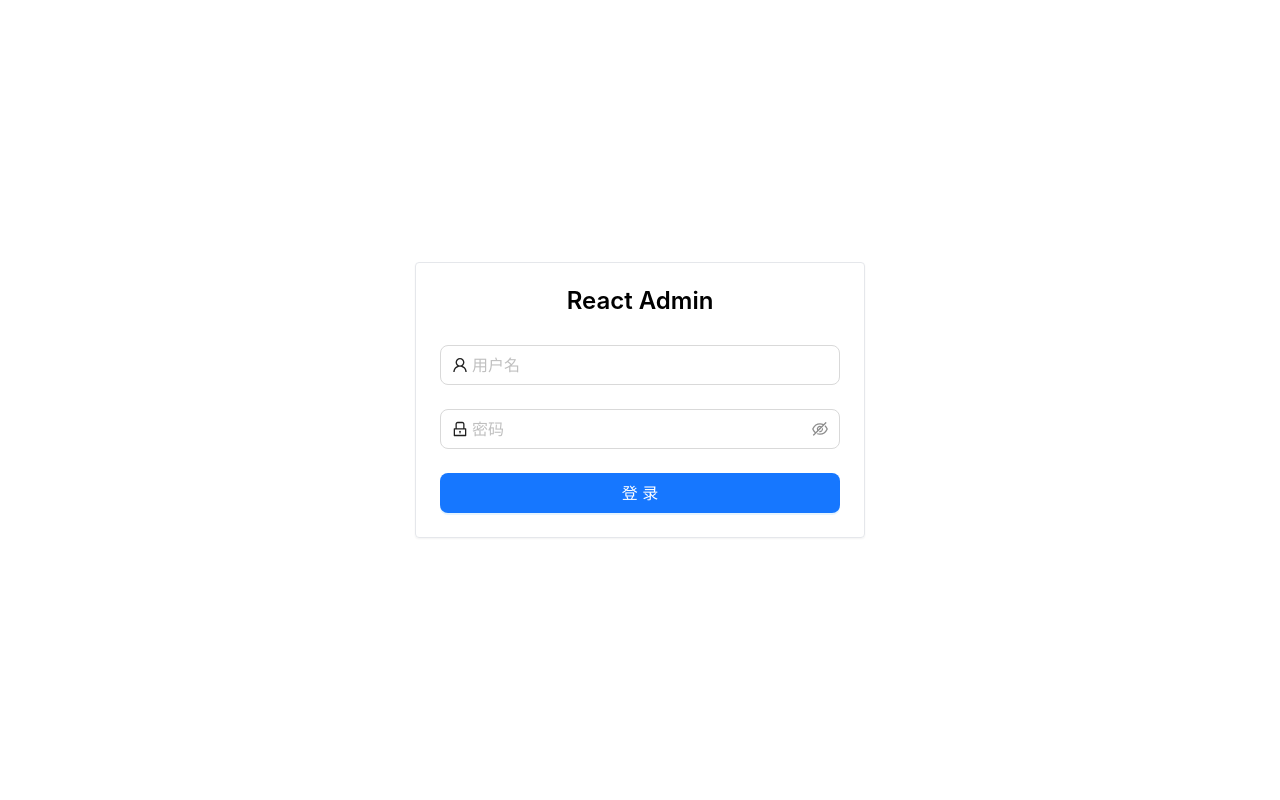
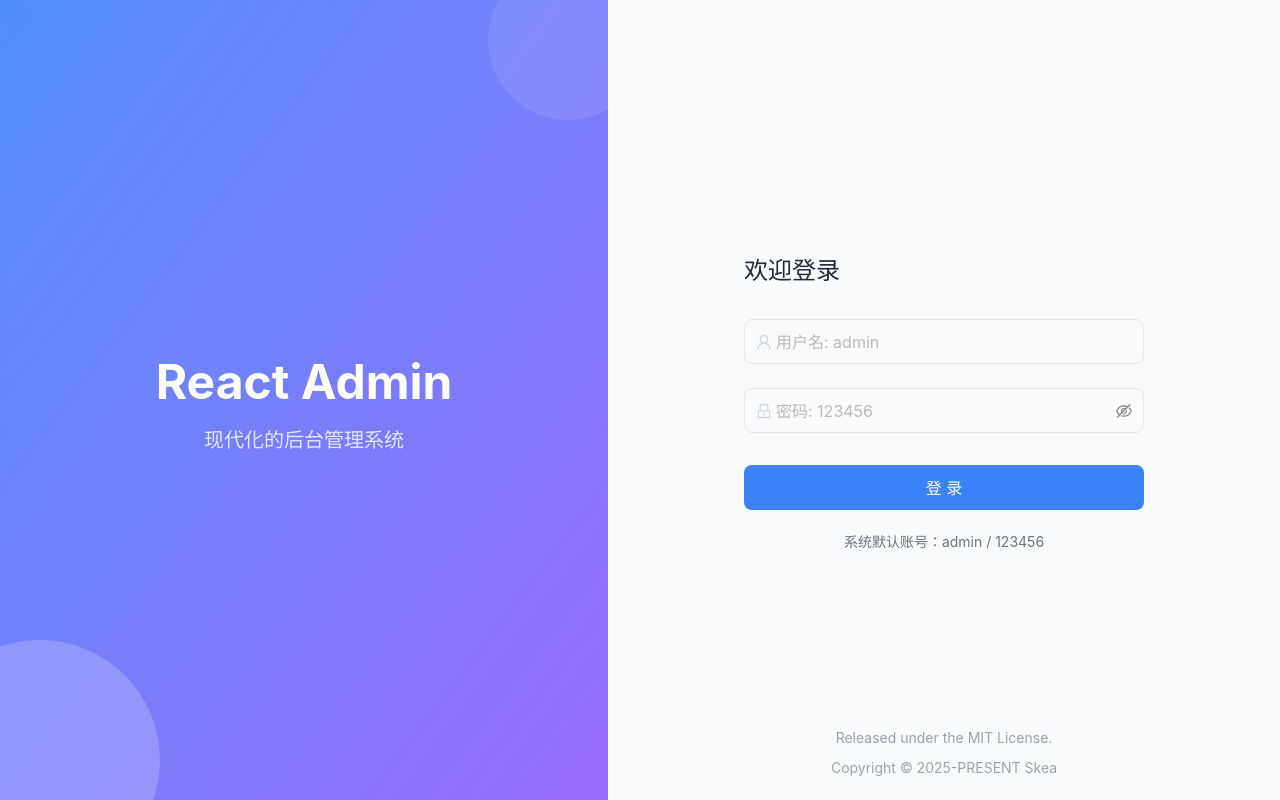
Before and after one commit to mianmalife/react-admin, a React (Vite) app: page /login in a window 1280 px wide. Built offline with nearby package versions, Linux system fonts and the light colour scheme.

Commit message:
style: 登录页UI优化(简介大气)

```diff
--- a/src/views/login/index.tsx
+++ b/src/views/login/index.tsx
@@ -11,6 +11,7 @@ interface FormParams {
   username: string,
   password: string
 }
+
 export default function LoginPage() {
   const [error, setError] = useState('')
   const [loginIn, setLoginIn] = useState(false)
@@ -47,35 +48,93 @@ export default function LoginPage() {
     }
   };
   return (
-    <div className='flex justify-center items-center h-100%'>
-      <div className='flex flex-col border-gray-200 border border-solid rounded px-24px pt-24px shadow-sm'>
-        <div className='font-size-24px mb-30px text-center font-600'>React Admin</div>
+    <div className="h-screen w-screen overflow-hidden flex bg-gray-50">
+      {/* 左侧装饰区域 */}
+      <div className="hidden md:flex flex-1 bg-gradient-to-br from-blue-500 to-violet-500 items-center justify-center relative overflow-hidden">
+        <div className="absolute w-full h-full bg-white/10 backdrop-blur-sm" />
+        <div className="relative z-1 text-center text-white">
+          <h1 className="text-5xl font-bold mb-4">React Admin</h1>
+          <p className="text-xl text-white/80">现代化的后台管理系统</p>
+        </div>
+        {/* 装饰圆形 */}
+        <div className="absolute -bottom-20 -left-20 w-60 h-60 rounded-full bg-white/20" />
+        <div className="absolute -top-10 -right-10 w-40 h-40 rounded-full bg-white/10" />
+      </div>
+
+      {/* 右侧登录区域 */}
+      <div className="flex-1 flex flex-col items-center justify-center p-8 relative">
+        <div className="w-400px">
+          <div className="md:hidden text-center mb-12">
+            <h1 className="text-3xl font-bold text-gray-800">React Admin</h1>
+            <p className="mt-2 text-gray-500">现代化的后台管理系统</p>
+          </div>
+
+          <h2 className="text-2xl font-medium text-gray-800 mb-8">欢迎登录</h2>
+
           <Form
             name="login"
-          className='w-400px'
             onFinish={onFinish}
-          size='large'
+            size="large"
           >
-          { error && <Alert type='error' message='用户名或者密码错误!' className='m-b-24px' /> }
+            {error && (
+              <Alert
+                type="error"
+                message="用户名或者密码错误!"
+                className="mb-6"
+              />
+            )}
+
             <Form.Item
               name="username"
               rules={[{ required: true, message: '请输入用户名!' }]}
             >
-            <Input prefix={<UserOutlined />} placeholder="用户名" allowClear />
+              <Input
+                prefix={<UserOutlined className="text-gray-300" />}
+                placeholder="用户名: admin"
+                allowClear
+                className="h-45px rounded-lg bg-gray-50 border-gray-200 hover:border-blue-400 transition-colors duration-300"
+              />
             </Form.Item>
+
             <Form.Item
               name="password"
               rules={[{ required: true, message: '请输入密码!' }]}
             >
-            <Input.Password prefix={<LockOutlined />} type="password" placeholder="密码" allowClear />
+              <Input.Password
+                prefix={<LockOutlined className="text-gray-300" />}
+                type="password"
+                placeholder="密码: 123456"
+                allowClear
+                className="h-45px rounded-lg bg-gray-50 border-gray-200 hover:border-blue-400 transition-colors duration-300"
+              />
             </Form.Item>
-          <Form.Item>
-            <Button block type="primary" htmlType="submit" loading={loginIn}>
-              登 录
+
+            <Form.Item className="mt-8">
+              <Button
+                block
+                type="primary"
+                htmlType="submit"
+                loading={loginIn}
+                className="h-45px bg-blue-500 hover:bg-blue-600 border-0 rounded-lg text-16px font-medium shadow-sm hover:shadow transition-all duration-300"
+              >
+                {loginIn ? '登录中...' : '登 录'}
               </Button>
             </Form.Item>
           </Form>
+
+          <div className="text-center space-y-2">
+            <p className="text-gray-500 text-14px">
+              系统默认账号：admin / 123456
+            </p>
           </div>
         </div>
-  )
+
+        {/* 版权信息 */}
+        <div className="absolute bottom-6 text-center text-gray-400 text-14px">
+          <p className='mb-1'>Released under the MIT License.</p>
+          <p className='mb-0'>Copyright © 2025-PRESENT Skea</p>
+        </div>
+      </div>
+    </div>
+  );
 }
```
Lines whose indentation alone changed are shown as unchanged.
